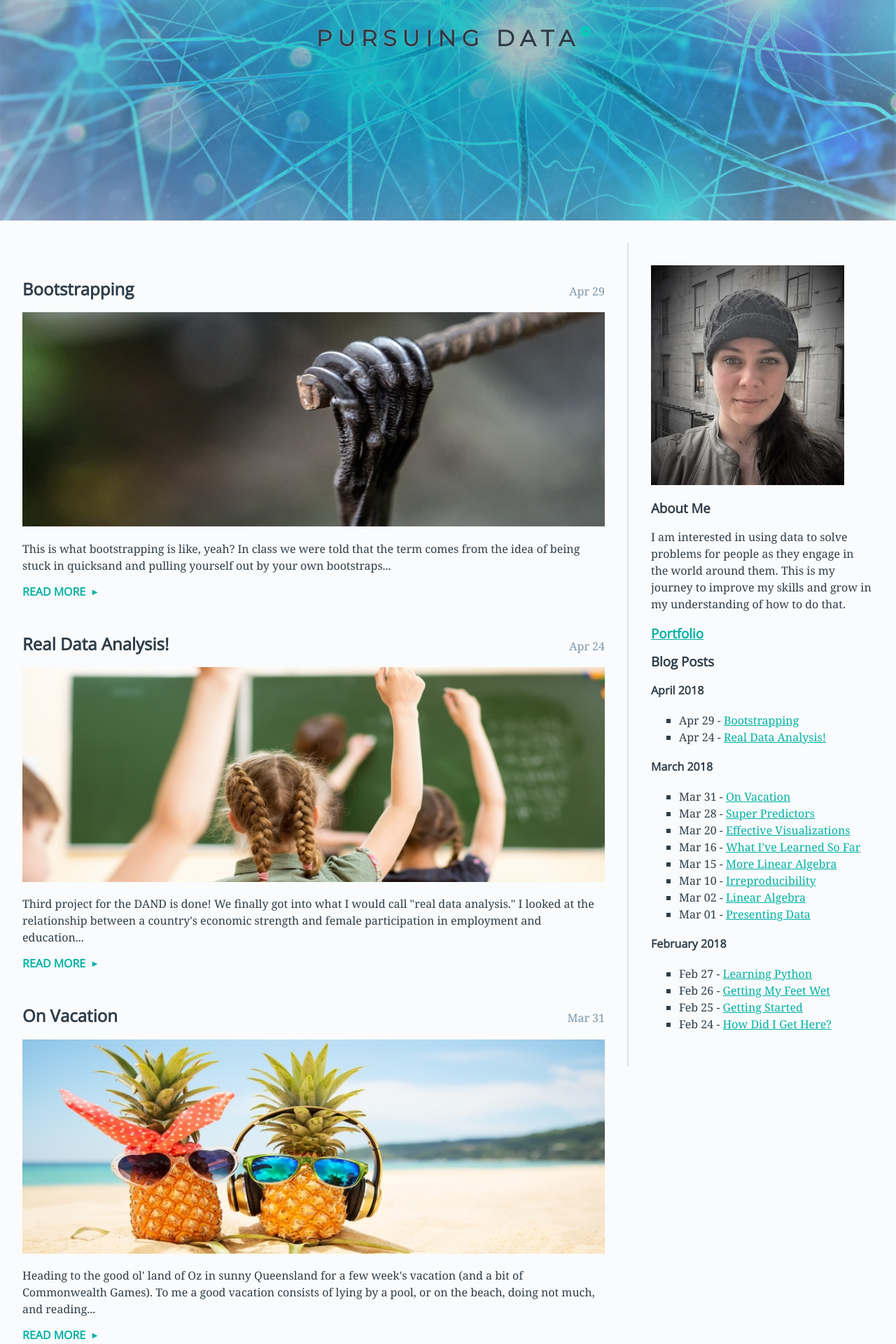
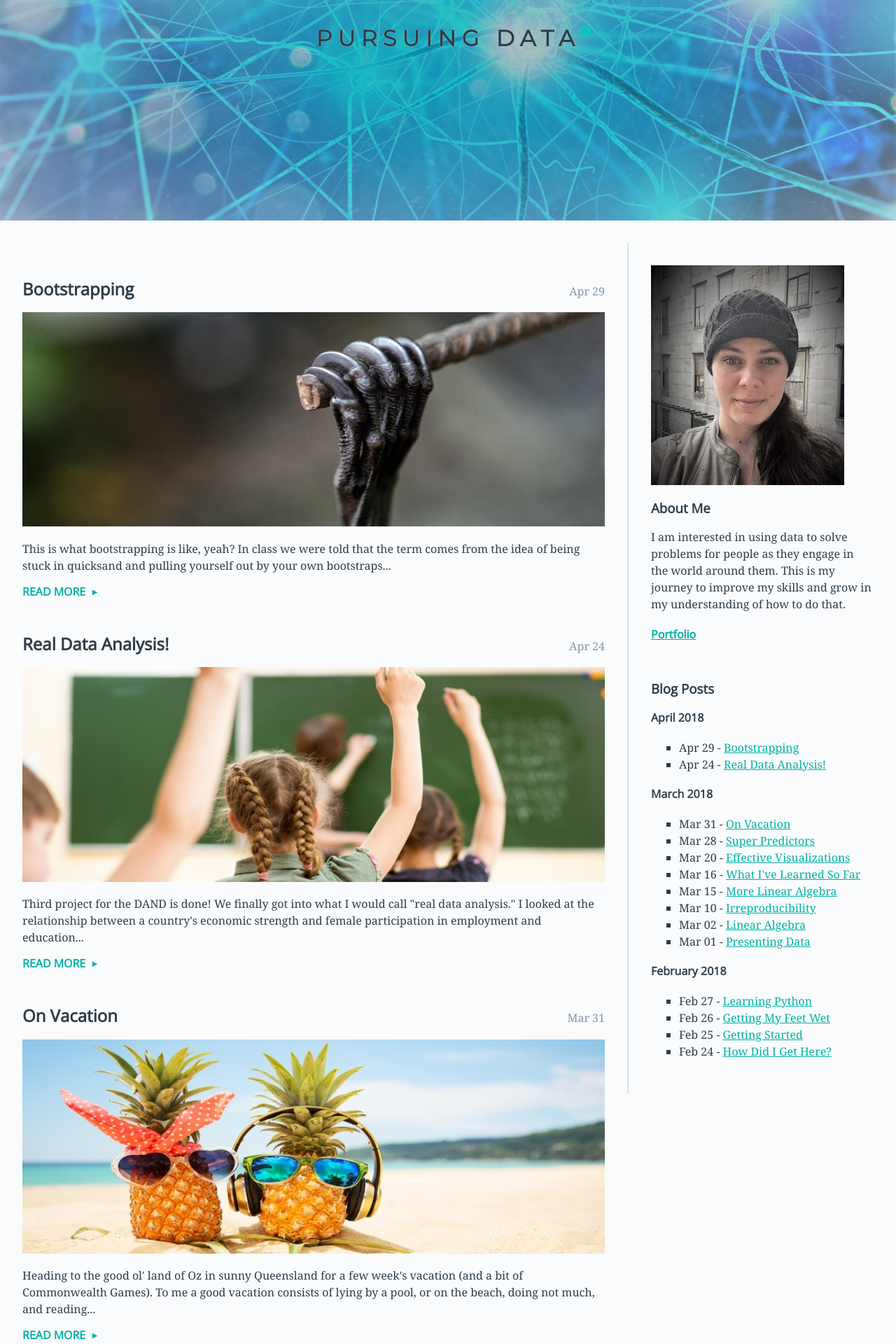
Before and after one commit to rebeccaebarnes/rebeccaebarnes.github.io, a Jekyll site: the page built from index.html, in a window 1280 px wide. Shown: the top 1920 px of the page at 70% size. Built offline with Jekyll 4.4.1, drawn with Linux system fonts in a browser that asks for light colours.

Commit message:
Update front page sidebar formatting

```diff
--- a/_layouts/default.html
+++ b/_layouts/default.html
@@ -30,8 +30,9 @@
                 <h3>About Me</h3>
                 <p>I am interested in using data to solve problems for people as they engage in the world around them. This is my journey to improve my skills and grow in my understanding of how to do that.</p>
 
-                <h3><a href="https://rebeccaebarnes.github.io/portfolio/">Portfolio</a></h3>
+                <h4><a href="https://rebeccaebarnes.github.io/portfolio/">Portfolio</a></h4>
 
+                <br>
                 <h3>Blog Posts</h3>
                 <h4>April 2018</h4>
                 <ul type="square">
```
